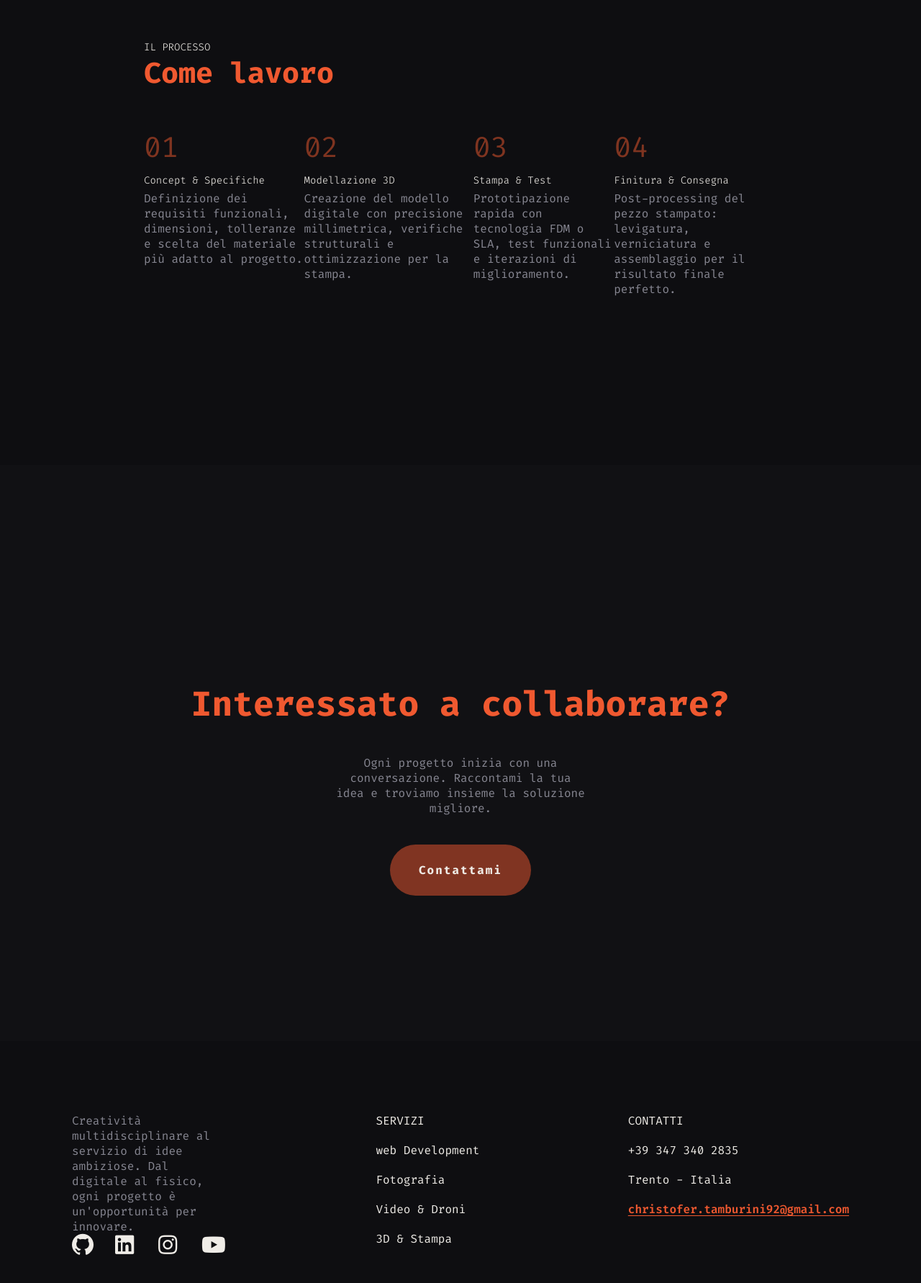
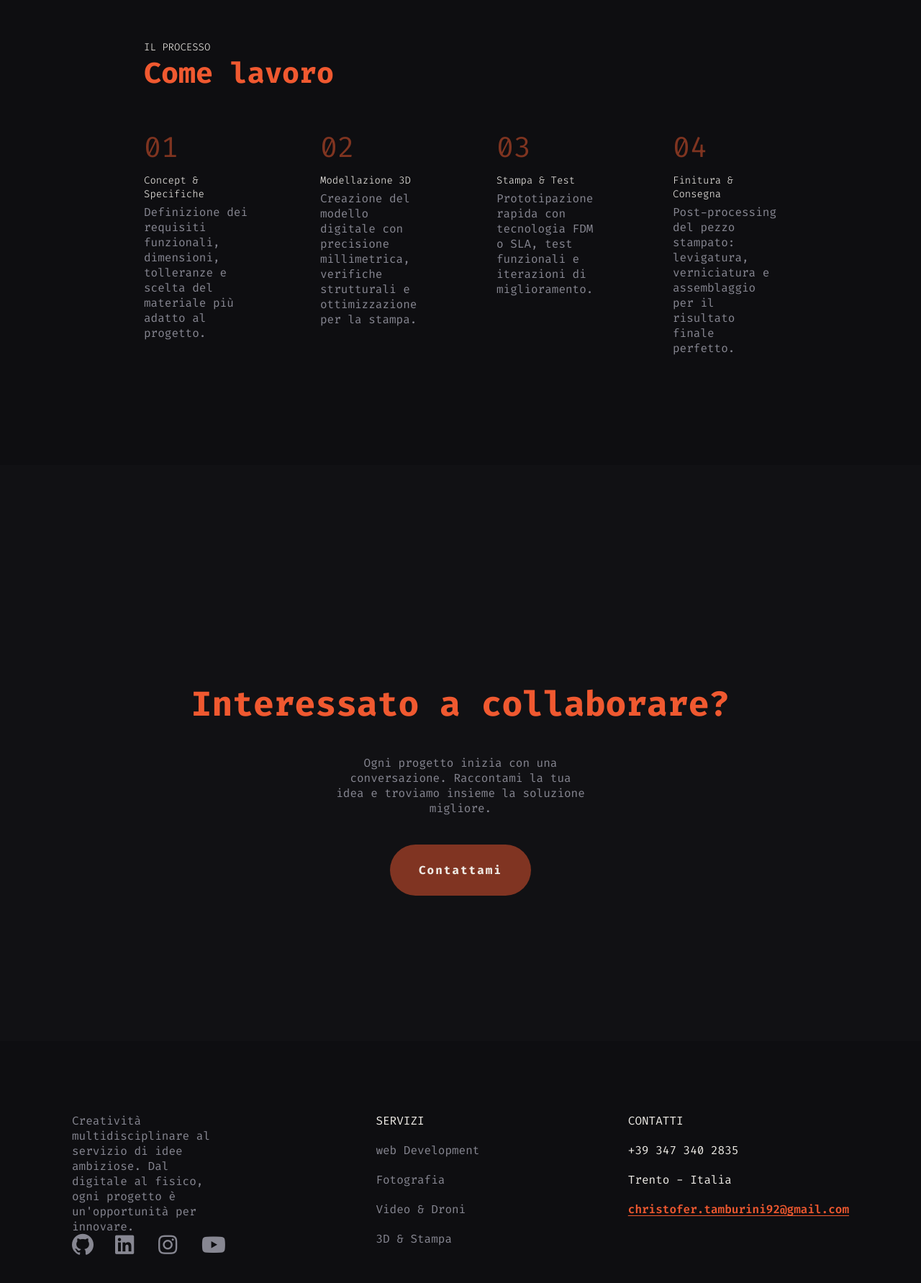
Before and after one commit to Tamburini-Christofer/Christofer.Tamburini.il.sito, a React (Vite) app: page /stampa3D in a window 1280 px wide. Shown: the part 1754-3536 px from the top of the page at 72% size. Built offline with nearby package versions, Linux system fonts and the light colour scheme.

Commit message:
Sistemazione footer e navbar

```diff
--- a/src/components/NavBar.jsx
+++ b/src/components/NavBar.jsx
@@ -38,10 +38,6 @@ export default function NavBar() {
   return (
     <>
       <div id="contenitoreNavBar">
-        <img
-          src="/public/Sfondi/chris_watermark_bianco.png"
-          alt="Logo di Christofer Tamburini"
-        />
         <div className="navMenuWrapper">
           <ul className="contenitoreMenu">
             {navBarMenu.map((link, index) => (
--- a/src/styles/footer.css
+++ b/src/styles/footer.css
@@ -29,6 +29,12 @@
     display: flex;
 }
 
+:where(#footerContenitore) a,
+:where(#footerContenitore) a:visited {
+    color: var(--primaryGrey);
+    text-decoration: none;
+}
+
 .footerEmailLink {
     color: inherit;
     font-weight: 600;
--- a/src/styles/fotografia.css
+++ b/src/styles/fotografia.css
@@ -37,7 +37,7 @@
     display: flex;
     justify-content: space-between;
     margin: 50px 0 0 0;
-    gap: px;
+    gap: 100px;
 }
 
 .comeLavoroLabelFot span{
--- a/src/styles/hoverStyles.css
+++ b/src/styles/hoverStyles.css
@@ -5,24 +5,48 @@
     color: var(--primaryWhite);
 }
 
+#contenitoreNavBar .hoverHome:hover {
+    color: var(--primaryWhite);
+}
+
 .hoverWeb:hover,
 .hoverWeb a:hover {
     color: var(--webDeveloper) ;
 }
+#contenitoreNavBar .hoverWeb:hover {
+    color: var(--webDeveloper);
+}
+
 .hoverFot:hover,
 .hoverFot a:hover {
     color: var(--fotografia) ;
 }
+#contenitoreNavBar .hoverFot:hover {
+    color: var(--fotografia);
+}
+
 .hoverVid:hover,
 .hoverVid a:hover {
     color: var(--videoDrone) ;
 }
+#contenitoreNavBar .hoverVid:hover {
+    color: var(--videoDrone);
+}
+
 .hoverSta:hover,
 .hoverSta a:hover {
     color: var(--stampa3D) ;
 }
+#contenitoreNavBar .hoverSta:hover {
+    color: var(--stampa3D);
+}
 
 .activeWeb {
+    color: var(--webDeveloper);
+    font-weight: 600;
+}
+
+#contenitoreNavBar .activeWeb {
     color: var(--webDeveloper);
     font-weight: 600;
 }
@@ -32,7 +56,17 @@
     font-weight: 600;
 }
 
+#contenitoreNavBar .activeFot {
+    color: var(--fotografia);
+    font-weight: 600;
+}
+
 .activeVid {
+    color: var(--videoDrone);
+    font-weight: 600;
+}
+
+#contenitoreNavBar .activeVid {
     color: var(--videoDrone);
     font-weight: 600;
 }
@@ -42,7 +76,17 @@
     font-weight: 600;
 }
 
+#contenitoreNavBar .activeSta {
+    color: var(--stampa3D);
+    font-weight: 600;
+}
+
 .activeHome {
+    color: var(--primaryWhite);
+    font-weight: 600;
+}
+
+#contenitoreNavBar .activeHome {
     color: var(--primaryWhite);
     font-weight: 600;
 }
--- a/src/styles/navBar.css
+++ b/src/styles/navBar.css
@@ -39,8 +39,9 @@
     margin-right: auto;
 }
 
-a {
+#contenitoreNavBar a {
     text-decoration: none;
     font-size: 16px;
-    color: var(--primaryWhite)
+    color: var(--primaryWhite);
+    transition: color 200ms ease;
 }
--- a/src/styles/stampa3d.css
+++ b/src/styles/stampa3d.css
@@ -35,9 +35,13 @@
 
 .comeLavoroLabelStampa {
 	display: flex;
-	justify-content: space-between;
+	justify-content: flex-start;
 	margin: 50px 0 0 0;
-	gap: px;
+	gap: 100px;
+}
+
+.comeLavoroLabelStampa > div {
+	flex: 1;
 }
 
 .comeLavoroLabelStampa span {
--- a/src/styles/videoDrone.css
+++ b/src/styles/videoDrone.css
@@ -37,7 +37,7 @@
 	display: flex;
 	justify-content: space-between;
 	margin: 50px 0 0 0;
-	gap: px;
+	gap: 100px;
 }
 
 .comeLavoroLabelVideo span {
--- a/src/styles/webDeveloper.css
+++ b/src/styles/webDeveloper.css
@@ -50,7 +50,7 @@
     display: flex;
     justify-content: space-between;
     margin: 50px 0 0 0;
-    gap: px;
+    gap: 100px;
 }
 
 .comeLavoroLabel span{
```
